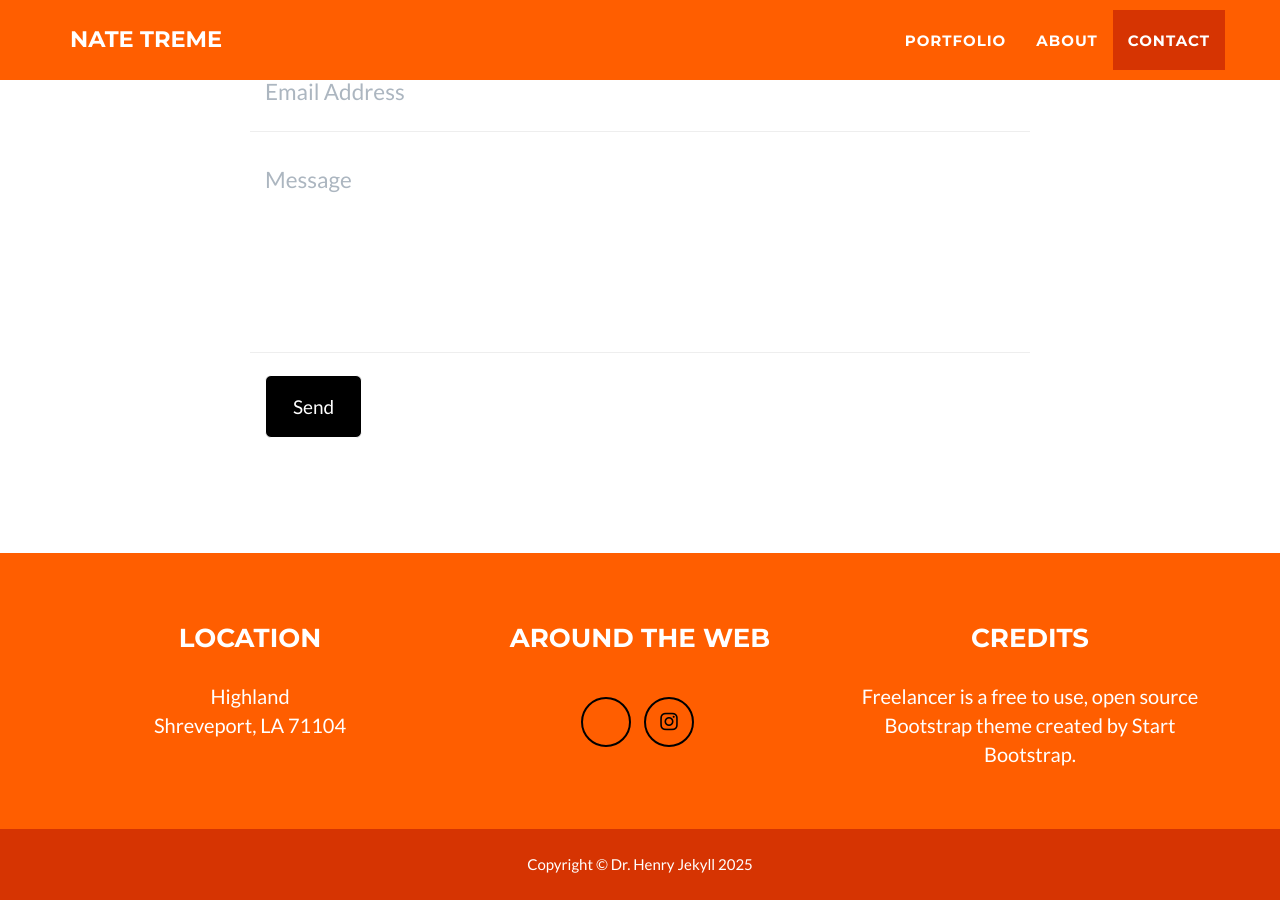
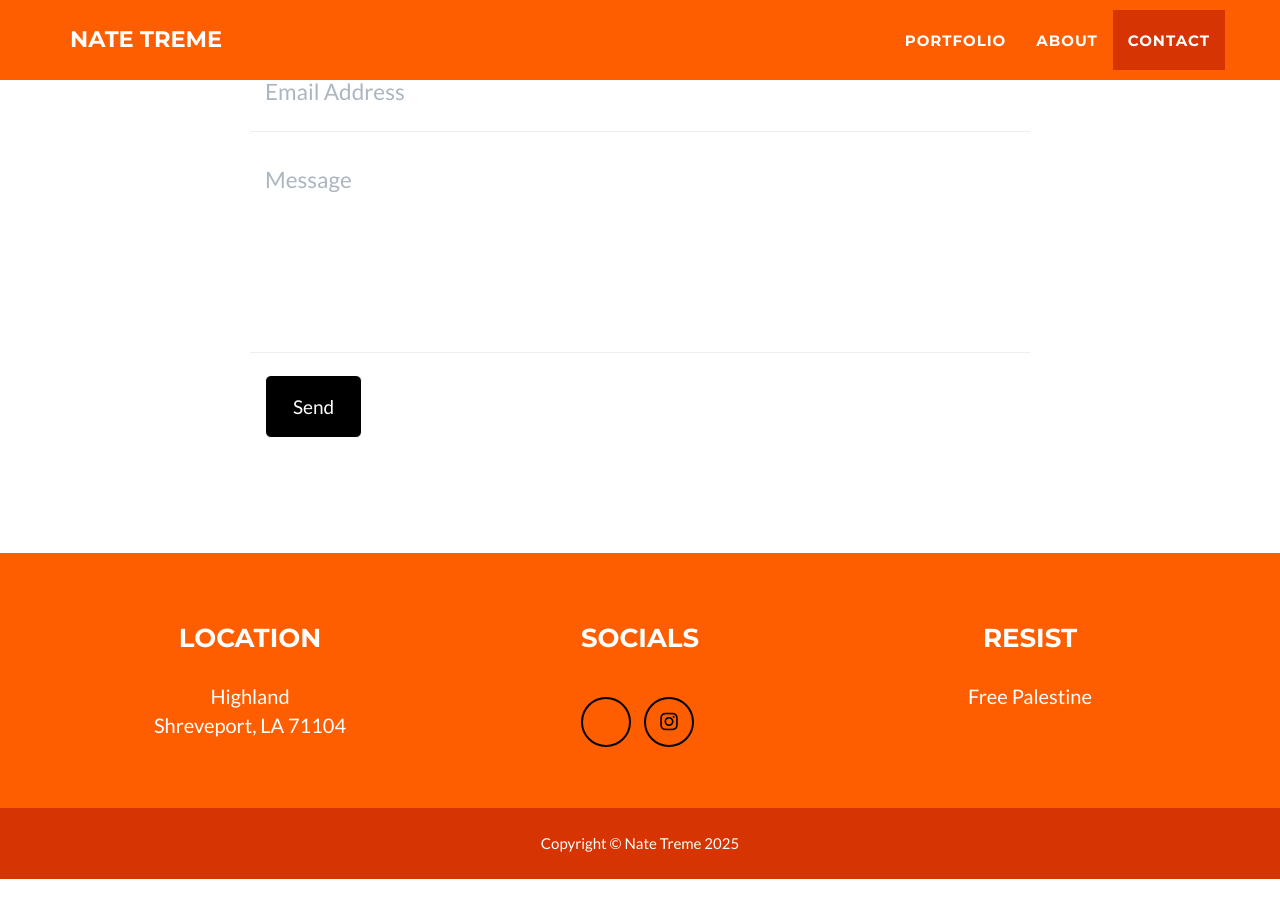
Before and after one commit to NateHPS/motion, a Jekyll site: the page built from _posts/2014-07-18-project-1.markdown, in a window 1280 px wide and 900 px high, scrolled down 1989 px. Built offline with Jekyll 4.4.1, drawn with Linux system fonts in a browser that asks for light colours; after the commit the page ends 2868 px from its top, so only the background shows below that.

Commit message:
Update _config.yml

```diff
--- a/_config.yml
+++ b/_config.yml
@@ -32,15 +32,14 @@ color:
 
 # Footer settings
 footer:
-  copyright: Dr. Henry Jekyll
+  copyright: Nate Treme
   location: Location
-  social: Around the Web
-  credits: Credits
+  social: Socials
+  credits: Resist
 
 # Social networks usernames (many more available: google-plus, flickr, dribbble, pinterest, instagram, tumblr, linkedin, etc.)
 social:
-  - title: bluesky
-    url: https://bsky.app/profile/n8hps.bsky.social
+  - <a href="https://bsky.app/profile/n8hps.bsky.social">Bluesky</a>
   - title: instagram
     url: https://www.instagram.com/natetreme/
 
@@ -50,7 +49,7 @@ address:
   - line: Shreveport, LA 71104
 
 # Credits content
-credits: 'Freelancer is a free to use, open source Bootstrap theme created by <a href="http://startbootstrap.com">Start Bootstrap</a>.'
+credits: Free Palestine
 
 # Build settings
 markdown: kramdown
```
